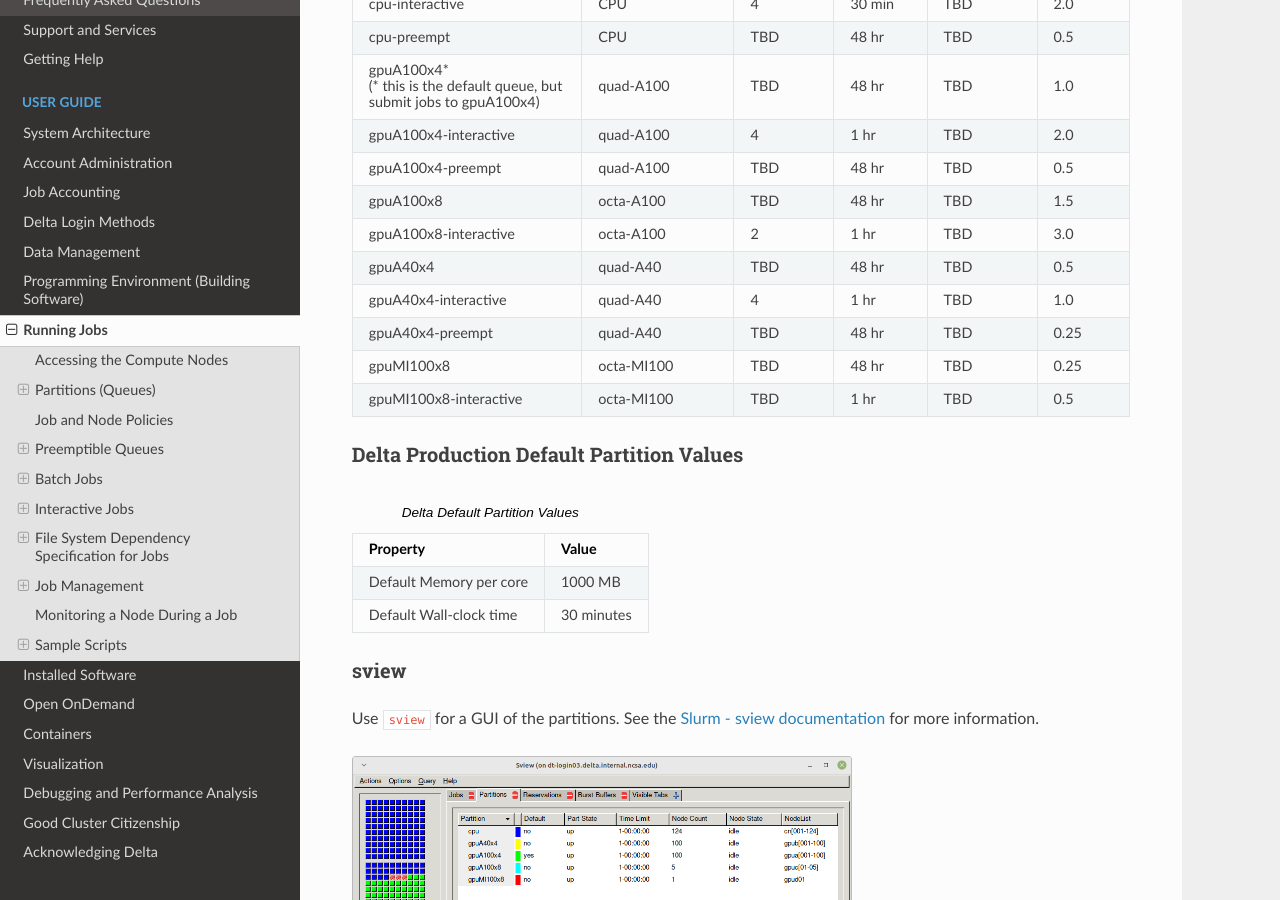
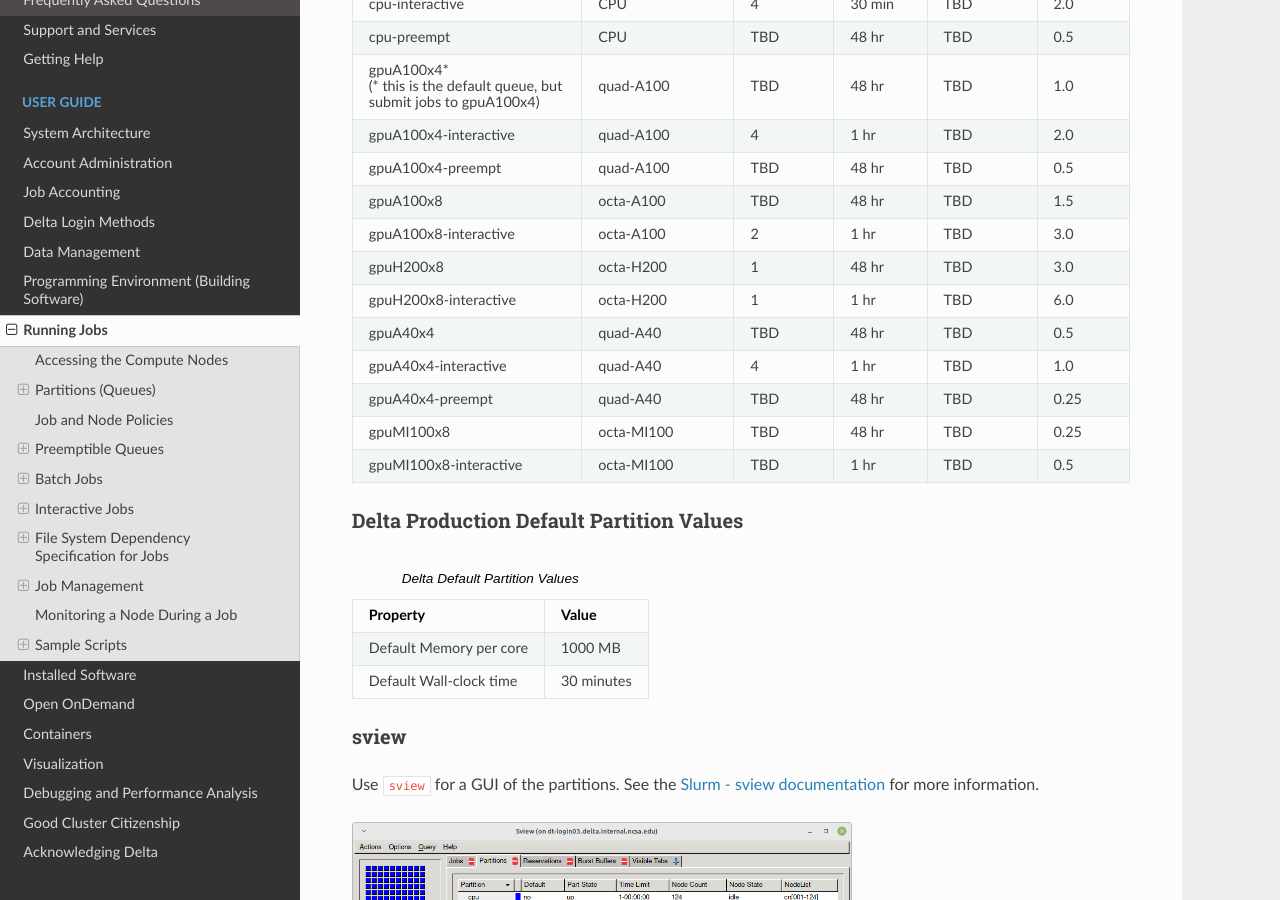
Before and after one commit to ncsa/Delta_doc, a Sphinx documentation site: the page built from docs/source/user_guide/running_jobs.rst, in a window 1280 px wide and 900 px high, scrolled down 1341 px. Built offline with Sphinx 7.4.7 and the Read the Docs theme 3.1.0, drawn with Linux system fonts in a browser that asks for light colours.

Commit message:
Added H200 partitions to table.

```diff
--- a/docs/source/user_guide/running_jobs.rst
+++ b/docs/source/user_guide/running_jobs.rst
@@ -79,6 +79,10 @@ Delta Partitions/Queues
    | gpuA100x8             | octa-A100 | TBD               | 48 hr        | TBD                       | 1.5           |
    +-----------------------+-----------+-------------------+--------------+---------------------------+---------------+
    | gpuA100x8-interactive | octa-A100 | 2                 | 1 hr         | TBD                       | 3.0           |
+   +-----------------------+-----------+-------------------+--------------+---------------------------+---------------+
+   | gpuH200x8             | octa-H200 | 1                 | 48 hr        | TBD                       | 3.0           |
+   +-----------------------+-----------+-------------------+--------------+---------------------------+---------------+
+   | gpuH200x8-interactive | octa-H200 | 1                 | 1 hr         | TBD                       | 6.0           |
    +-----------------------+-----------+-------------------+--------------+---------------------------+---------------+
    | gpuA40x4              | quad-A40  | TBD               | 48 hr        | TBD                       | 0.5           |
    +-----------------------+-----------+-------------------+--------------+---------------------------+---------------+
```
